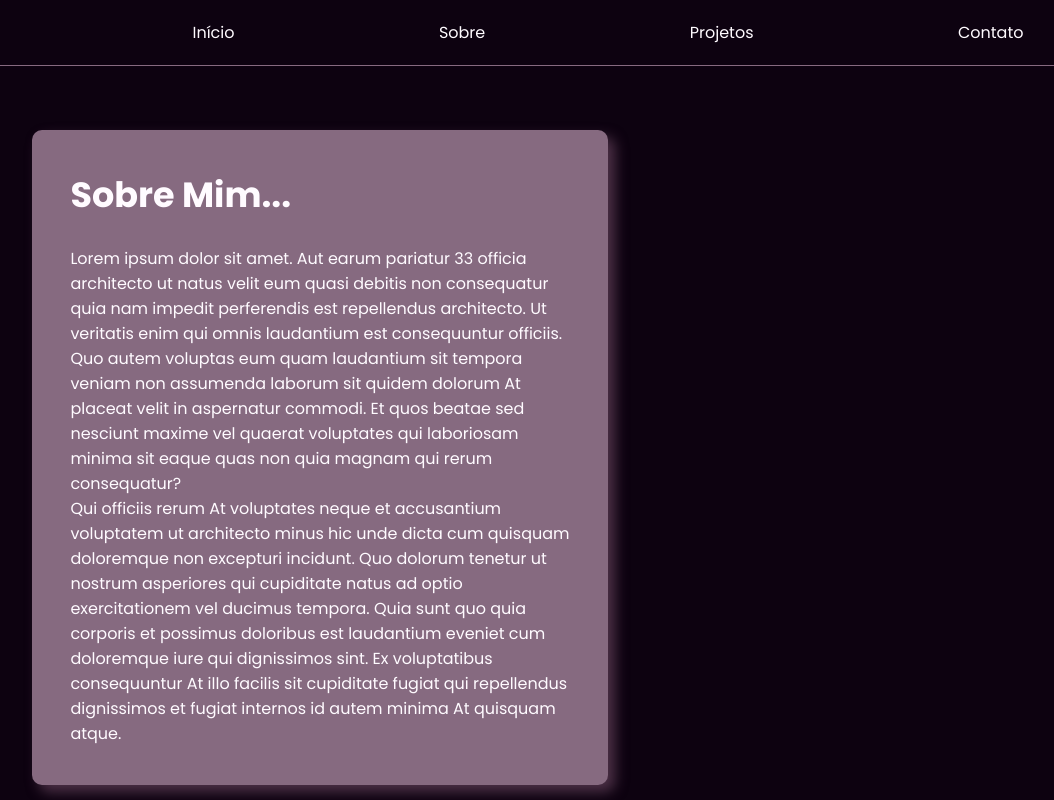
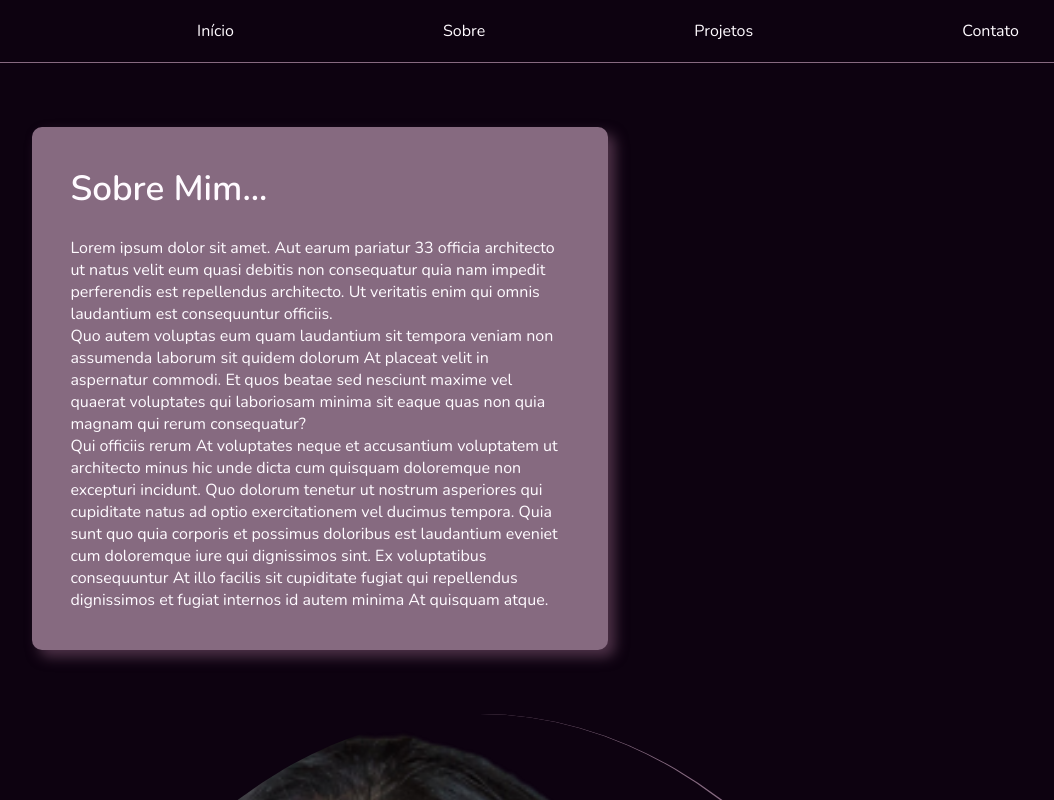
Before and after one commit to angelicapedroso/portfolio-pessoal, a React (Create React App) app in the folder portfolio/: page /about in a window 1280 px wide. Shown: the top 800 px of the page, without its empty margins (32-1086 px from the left). Built offline with nearby package versions, Linux system fonts and the light colour scheme.

Commit message:
feat: change font and remove import global css

```diff
--- a/portfolio/src/assets/global.css
+++ b/portfolio/src/assets/global.css
@@ -1,4 +1,4 @@
-@import url('https://fonts.googleapis.com/css2?family=Poppins:wght@100;200;300;400;500;600;700&display=swap');
+@import url('https://fonts.googleapis.com/css2?family=Nunito:wght@200;300;400;600&display=swap');
 
 :root {
   --primary-color: #0d0210;
@@ -11,7 +11,7 @@
 * {
   border: 0;
   box-sizing: border-box;
-  font-family: "Poppins", sans-serif;
+  font-family: 'Nunito', sans-serif;
   font-size: 1,5rem;
   margin: 0;
   padding: 0;
--- a/portfolio/src/components/Header/styles.css
+++ b/portfolio/src/components/Header/styles.css
@@ -1,5 +1,3 @@
-@import '../../assets/global.css';
-
 li {
   color: var(--quinary-color);
   list-style-type: none;
--- a/portfolio/src/pages/Home/styles.css
+++ b/portfolio/src/pages/Home/styles.css
@@ -1,5 +1,3 @@
-@import '../../assets/global.css';
-
 .home {
   background-color: var(--primary-color);
   height: 100vh;
```
